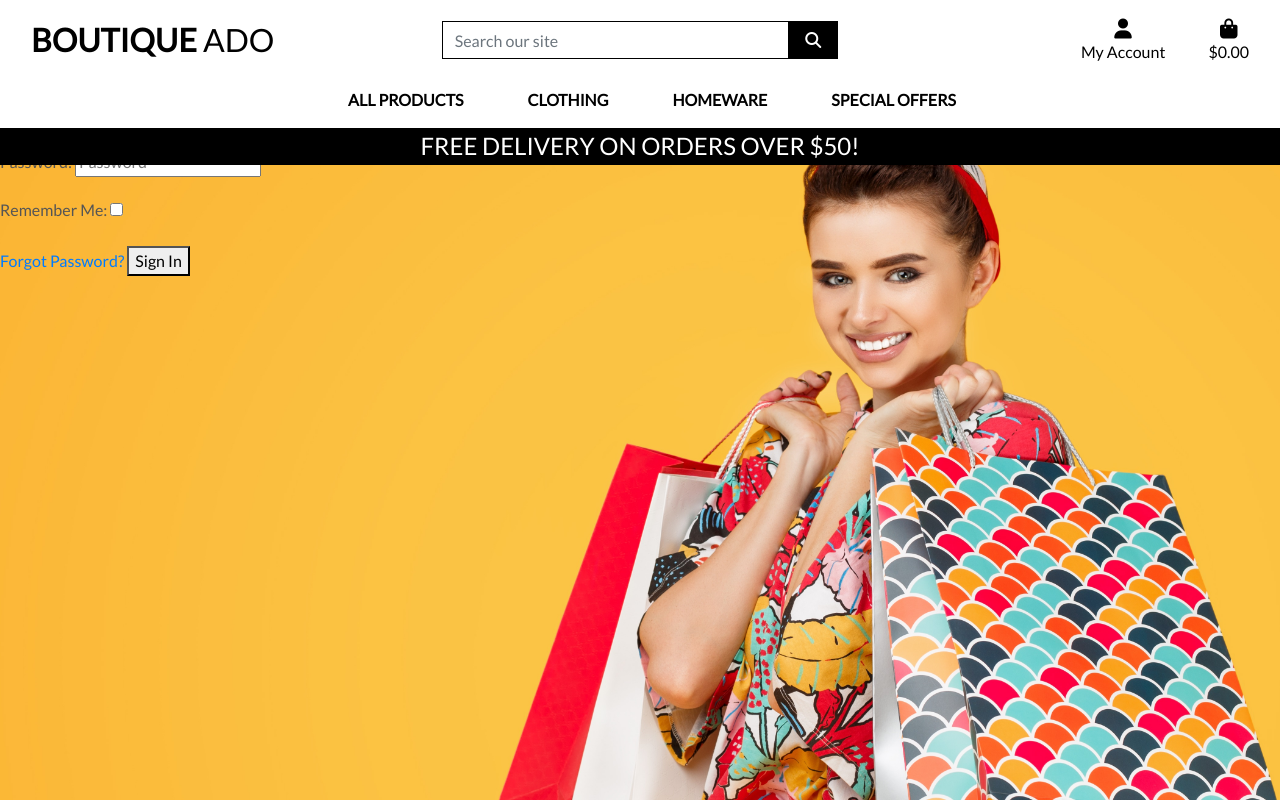
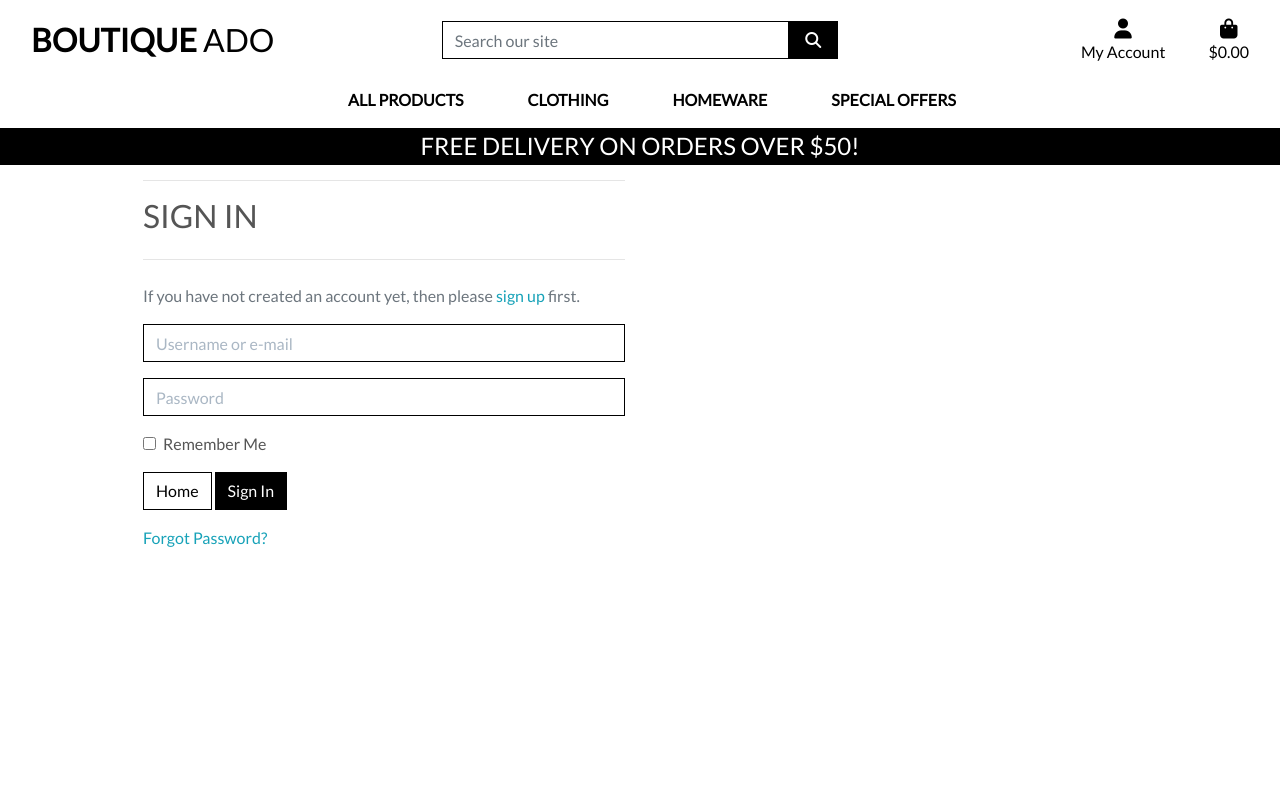
Before and after one commit to Louibens/boutique_ado_v1, a Django app: page /accounts/login/ in a window 1280 px wide. Run offline with Django 3.2, Linux system fonts and the light colour scheme; some libraries are stand-ins or nearby versions.

Commit message:
Update allauth templates and tested profiles

```diff
--- a/profiles/templates/profiles/profile.html
+++ b/profiles/templates/profiles/profile.html
@@ -24,7 +24,7 @@
                 <hr>
             </div>
         </div>
-
+        {{ profile }}
 
 {% endblock %}
 
--- a/static/css/base.css
+++ b/static/css/base.css
@@ -177,6 +177,61 @@ a.category-badge > span.badge:hover {
   }
 }
 
+/* Allauth form formatting */
+
+.allauth-form-inner-content p {
+    margin-top: 1.5rem; /* mt-4 */
+    color: #6c757d; /* text-secondary */
+}
+
+.allauth-form-inner-content input {
+    border-color: #000;
+    border-radius: 0;
+}
+
+.allauth-form-inner-content label:not([for='id_remember']) {
+    display: none;
+}
+
+.allauth-form-inner-content input::placeholder {
+    color: #aab7c4;
+}
+
+.allauth-form-inner-content button,
+.allauth-form-inner-content input[type='submit'] {
+	/* btn */
+	display: inline-block;
+    font-weight: 400;
+    color: #fff;
+    text-align: center;
+    vertical-align: middle;
+    -webkit-user-select: none;
+    -moz-user-select: none;
+    -ms-user-select: none;
+    user-select: none;
+    background-color: #000;
+    border: 1px solid #000;
+    padding: .375rem .75rem;
+    font-size: 1rem;
+    line-height: 1.5;
+    border-radius: 0;
+
+    /* standard bootstrap btn transitions */
+    transition: color .15s ease-in-out,background-color .15s ease-in-out,border-color .15s ease-in-out,box-shadow .15s ease-in-out;
+}
+
+.allauth-form-inner-content button:hover,
+.allauth-form-inner-content input[type='submit']:hover {
+	color: #fff;
+    background-color: #222;
+    border-color: #222;
+}
+
+.allauth-form-inner-content a {
+	color: #17a2b8; /* text-info */
+}
+
+
 /* fixed top navbar only on medium and up */
 @media (min-width: 992px) {
     .fixed-top-desktop-only {
--- a/templates/allauth/account/base.html
+++ b/templates/allauth/account/base.html
@@ -1 +1,15 @@
 {% extends "base.html" %}
+
+{% block content %}
+    <div class="container header-container">
+        <div class="overlay"></div>
+        <div class="row">
+            <div class="col-6">
+                <div class="allauth-form-inner-content">
+                    {% block inner_content %}
+                    {% endblock %}
+                </div>
+            </div>
+        </div>
+    </div>
+{% endblock %}
--- a/templates/allauth/account/email.html
+++ b/templates/allauth/account/email.html
@@ -4,8 +4,10 @@
 
 {% block head_title %}{% trans "Account" %}{% endblock %}
 
-{% block content %}
-    <h1>{% trans "E-mail Addresses" %}</h1>
+{% block inner_content %}
+<hr>
+<h2 class="logo-font mb-4">{% trans "Email Addresses" %}</h2>
+<hr>
 {% if user.emailaddress_set.all %}
 <p>{% trans 'The following e-mail addresses are associated with your account:' %}</p>
 
--- a/templates/allauth/account/email_confirm.html
+++ b/templates/allauth/account/email_confirm.html
@@ -6,8 +6,10 @@
 {% block head_title %}{% trans "Confirm E-mail Address" %}{% endblock %}
 
 
-{% block content %}
-<h1>{% trans "Confirm E-mail Address" %}</h1>
+{% block inner_content %}
+<hr>
+<h2 class="logo-font mb-4">{% trans "Confirm email address" %}</h2>
+<hr>
 
 {% if confirmation %}
 
--- a/templates/allauth/account/login.html
+++ b/templates/allauth/account/login.html
@@ -5,9 +5,11 @@
 
 {% block head_title %}{% trans "Sign In" %}{% endblock %}
 
-{% block content %}
+{% block inner_content %}
 
-<h1>{% trans "Sign In" %}</h1>
+<hr>
+<h2 class="logo-font mb-4">{% trans "Sign In" %}</h2>
+<hr>
 
 {% get_providers as socialaccount_providers %}
 
@@ -35,12 +37,15 @@ for a {{ site_name }} account and sign in below:{% endblocktrans %}</p>
 
 <form class="login" method="POST" action="{% url 'account_login' %}">
   {% csrf_token %}
-  {{ form.as_p }}
+  {{ form|crispy }}
   {% if redirect_field_value %}
   <input type="hidden" name="{{ redirect_field_name }}" value="{{ redirect_field_value }}" />
   {% endif %}
+  <a class="btn btn-outline-black rounded-0" href="{% url 'home' %}">Home</a>
+  <button class="primaryAction" type="submit">{% trans "Sign In" %}</button>
+  <p class="mt-2"></p>
   <a class="button secondaryAction" href="{% url 'account_reset_password' %}">{% trans "Forgot Password?" %}</a>
-  <button class="primaryAction" type="submit">{% trans "Sign In" %}</button>
+  </p>
 </form>
 
 {% endblock %}
--- a/templates/allauth/account/logout.html
+++ b/templates/allauth/account/logout.html
@@ -4,7 +4,7 @@
 
 {% block head_title %}{% trans "Sign Out" %}{% endblock %}
 
-{% block content %}
+{% block inner_content %}
 <h1>{% trans "Sign Out" %}</h1>
 
 <p>{% trans 'Are you sure you want to sign out?' %}</p>
--- a/templates/allauth/account/password_reset.html
+++ b/templates/allauth/account/password_reset.html
@@ -5,9 +5,11 @@
 
 {% block head_title %}{% trans "Password Reset" %}{% endblock %}
 
-{% block content %}
+{% block inner_content %}
 
-    <h1>{% trans "Password Reset" %}</h1>
+<hr>
+<h2 class="logo-font mb-4">{% trans "Password Reset" %}</h2>
+<hr>
     {% if user.is_authenticated %}
     {% include "account/snippets/already_logged_in.html" %}
     {% endif %}
--- a/templates/allauth/account/password_reset_done.html
+++ b/templates/allauth/account/password_reset_done.html
@@ -5,8 +5,10 @@
 
 {% block head_title %}{% trans "Password Reset" %}{% endblock %}
 
-{% block content %}
-    <h1>{% trans "Password Reset" %}</h1>
+{% block inner_content %}
+<hr>
+<h2 class="logo-font mb-4">{% trans "Password Reset" %}</h2>
+<hr>
 
     {% if user.is_authenticated %}
     {% include "account/snippets/already_logged_in.html" %}
--- a/templates/allauth/account/password_reset_from_key_done.html
+++ b/templates/allauth/account/password_reset_from_key_done.html
@@ -3,7 +3,9 @@
 {% load i18n %}
 {% block head_title %}{% trans "Change Password" %}{% endblock %}
 
-{% block content %}
-    <h1>{% trans "Change Password" %}</h1>
+{% block inner_content %}
+<hr>
+<h2 class="logo-font mb-4">{% trans "Change Password" %}</h2>
+<hr>
     <p>{% trans 'Your password is now changed.' %}</p>
 {% endblock %}
--- a/templates/allauth/account/password_set.html
+++ b/templates/allauth/account/password_set.html
@@ -4,8 +4,10 @@
 
 {% block head_title %}{% trans "Set Password" %}{% endblock %}
 
-{% block content %}
-    <h1>{% trans "Set Password" %}</h1>
+{% block inner_content %}
+<hr>
+<h2 class="logo-font mb-4">{% trans "Set Password" %}</h2>
+<hr>
 
     <form method="POST" action="{% url 'account_set_password' %}" class="password_set">
         {% csrf_token %}
--- a/templates/allauth/account/signup_closed.html
+++ b/templates/allauth/account/signup_closed.html
@@ -4,8 +4,10 @@
 
 {% block head_title %}{% trans "Sign Up Closed" %}{% endblock %}
 
-{% block content %}
-<h1>{% trans "Sign Up Closed" %}</h1>
+{% block inner_content %}
+<hr>
+<h2 class="logo-font mb-4">{% trans "Signup Closed" %}</h2>
+<hr>
 
 <p>{% trans "We are sorry, but the sign up is currently closed." %}</p>
 {% endblock %}
--- a/templates/allauth/account/verification_sent.html
+++ b/templates/allauth/account/verification_sent.html
@@ -4,8 +4,10 @@
 
 {% block head_title %}{% trans "Verify Your E-mail Address" %}{% endblock %}
 
-{% block content %}
-    <h1>{% trans "Verify Your E-mail Address" %}</h1>
+{% block inner_content %}
+<hr>
+<h2 class="logo-font mb-4">{% trans "Verify your email address" %}</h2>
+<hr>
 
     <p>{% blocktrans %}We have sent an e-mail to you for verification. Follow the link provided to finalize the signup process. Please contact us if you do not receive it within a few minutes.{% endblocktrans %}</p>
 
--- a/templates/allauth/account/verified_email_required.html
+++ b/templates/allauth/account/verified_email_required.html
@@ -4,8 +4,10 @@
 
 {% block head_title %}{% trans "Verify Your E-mail Address" %}{% endblock %}
 
-{% block content %}
-<h1>{% trans "Verify Your E-mail Address" %}</h1>
+{% block inner_content %}
+<hr>
+<h2 class="logo-font mb-4">{% trans "Verify your email address" %}</h2>
+<hr>
 
 {% url 'account_email' as email_url %}
 
--- a/templates/base.html
+++ b/templates/base.html
@@ -71,7 +71,7 @@
                                 {% if request.user.is_superuser %}
                                     <a href="" class="dropdown-item">Product Management</a>
                                 {% endif %}
-                                <a href="" class="dropdown-item">My Profile</a>
+                                <a href="{% url 'profile' %}" class="dropdown-item">My Profile</a>
                                 <a href="{% url 'account_logout' %}" class="dropdown-item">Logout</a>
                             {% else %}
                                 <a href="{% url 'account_signup' %}" class="dropdown-item">Register</a>
```
Also changed, not shown: profiles/views.py (+6 -2 lines), templates/allauth/account/account_inactive.html (+4 -3 lines), templates/allauth/account/password_change.html (+5 -3 lines), templates/allauth/account/signup.html (+5 -3 lines).
